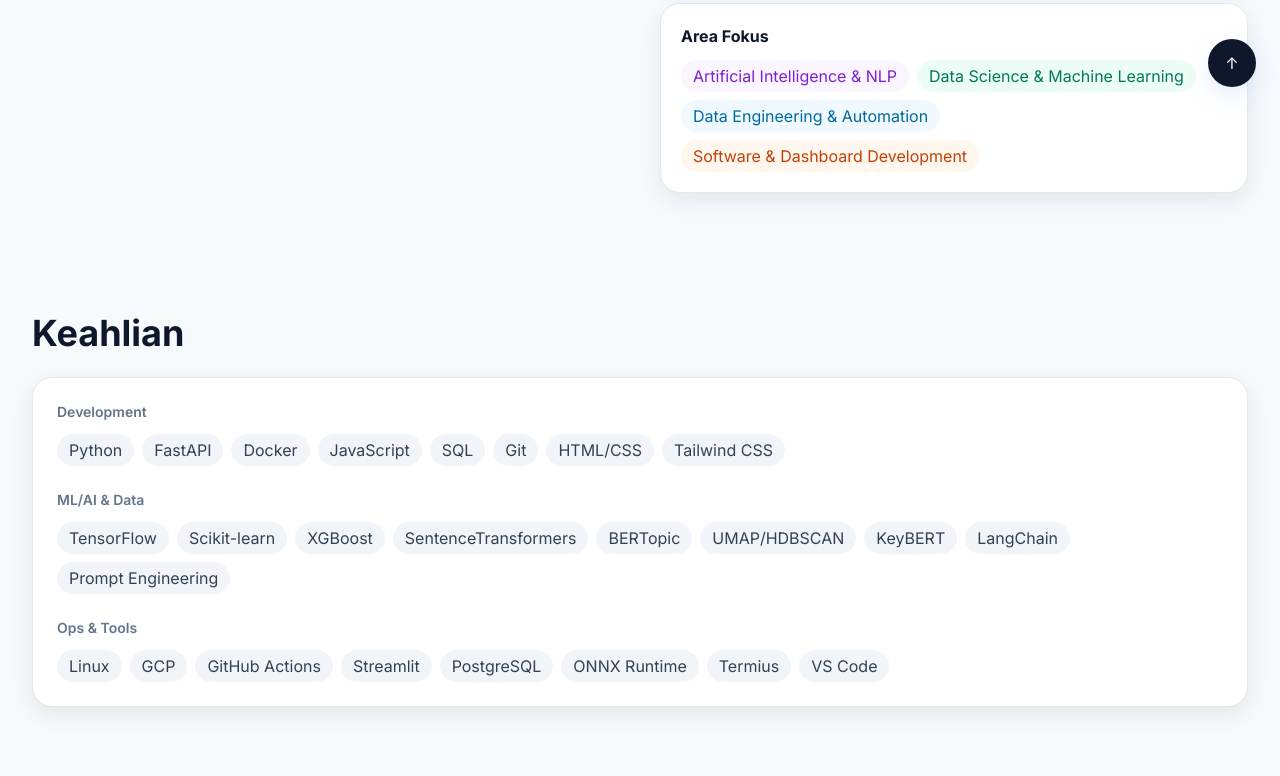
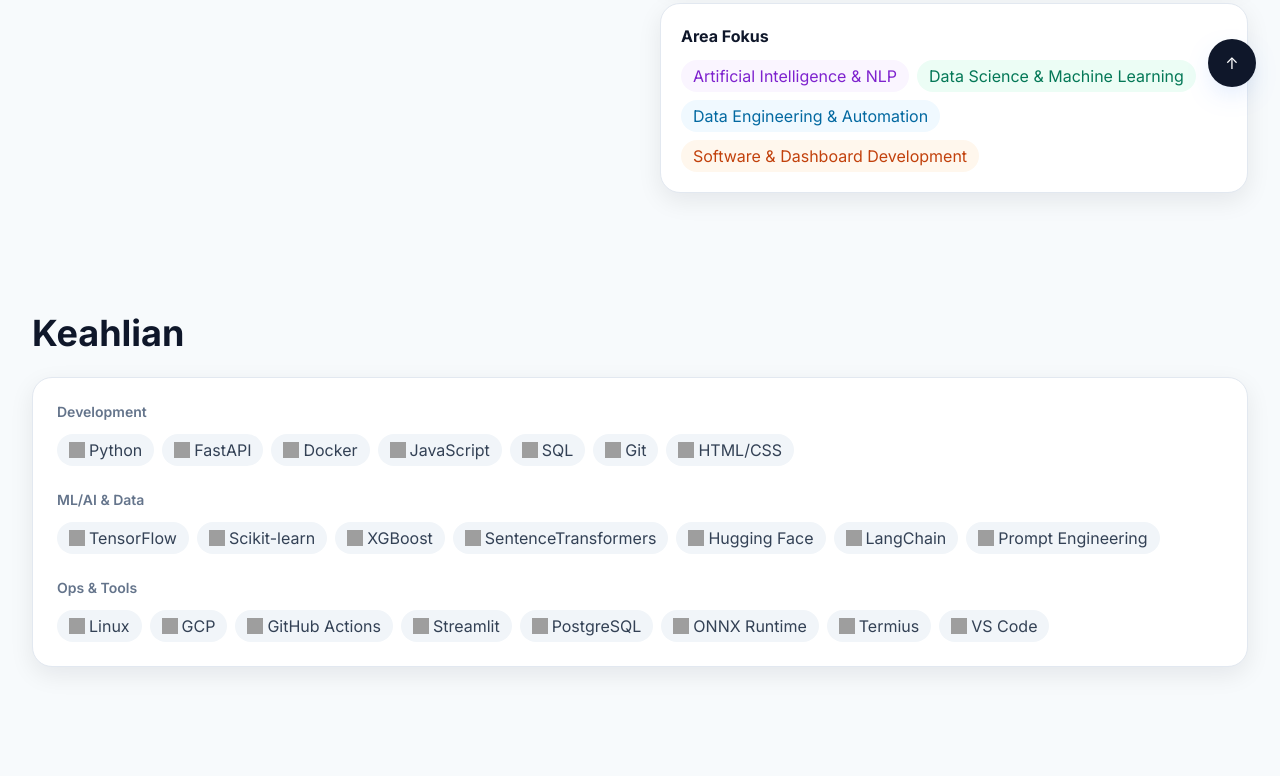
Before and after one commit to Hamzah1302/website-portofolio, a plain HTML site: page index.html in a window 1280 px wide. Shown: the part 689-1465 px from the top of the page. Drawn offline with nearby package versions, Linux system fonts and the light colour scheme; grey boxes are pictures that could not be loaded.

Commit message:
fix Prompt Engineering icon with OpenAI logo from Wikimedia

```diff
--- a/index.html
+++ b/index.html
@@ -92,7 +92,7 @@
           <p class="mt-3 text-xl font-semibold">Muhamad Hamzah</p>
           <p class="mt-4 text-slate-600 dark:text-slate-400 max-w-xl">
             Membangun solusi berbasis data yang skalabel: ETL → Modeling (NLP/ML) → Deployment (FastAPI/Docker).
-            Saat ini magang di <b>NoLimit Indonesia</b>, Founder <b>CiptaMuda AI</b>, dan Lead proyek <b>StuntLytics</b>.
+            Saat ini magang di NoLimit Indonesia, Founder CiptaMuda AI, dan Lead proyek StuntLytics.
           </p>
 
           <!-- CTA -->
@@ -114,6 +114,10 @@
           </a>
           <a href="https://www.linkedin.com/in/muhamad-hamzah-b25b85281/" target="_blank" class="px-4 py-2 rounded-lg border inline-flex items-center gap-2 text-[15px] border-slate-300 dark:border-slate-700 hover:bg-black/5 dark:hover:bg-white/10">
             <img src="https://cdn.jsdelivr.net/gh/devicons/devicon/icons/linkedin/linkedin-original.svg" class="h-4 w-4" alt="in"/> LinkedIn
+          </a>
+          <a href="https://github.com/Hamzah1302" target="_blank"
+            class="px-4 py-2 rounded-lg border inline-flex items-center gap-2 text-[15px] border-slate-300 dark:border-slate-700 hover:bg-black/5 dark:hover:bg-white/10">
+            <img src="https://cdn.jsdelivr.net/gh/devicons/devicon/icons/github/github-original.svg" class="h-4 w-4" alt="GitHub"/> GitHub
           </a>
         </div>
 
@@ -205,6 +209,7 @@
     </section>
 
    <!-- SKILLS -->
+   <!-- SKILLS -->
     <section id="skills" class="py-14">
       <div class="mx-auto max-w-7xl px-4 sm:px-6 lg:px-8">
         <h2 class="text-3xl md:text-4xl font-bold mb-6">Keahlian</h2>
@@ -214,14 +219,27 @@
           <div>
             <p class="text-sm font-semibold text-slate-500 mb-3">Development</p>
             <div class="flex flex-wrap gap-2">
-              <span class="badge">Python</span>
-              <span class="badge">FastAPI</span>
-              <span class="badge">Docker</span>
-              <span class="badge">JavaScript</span>
-              <span class="badge">SQL</span>
-              <span class="badge">Git</span>
-              <span class="badge">HTML/CSS</span>
-              <span class="badge">Tailwind CSS</span>
+              <span class="badge inline-flex items-center gap-1">
+                <img src="https://cdn.jsdelivr.net/gh/devicons/devicon/icons/python/python-original.svg" class="h-4 w-4" alt="Python"> Python
+              </span>
+              <span class="badge inline-flex items-center gap-1">
+                <img src="https://cdn.jsdelivr.net/gh/devicons/devicon/icons/fastapi/fastapi-original.svg" class="h-4 w-4" alt="FastAPI"> FastAPI
+              </span>
+              <span class="badge inline-flex items-center gap-1">
+                <img src="https://cdn.jsdelivr.net/gh/devicons/devicon/icons/docker/docker-original.svg" class="h-4 w-4" alt="Docker"> Docker
+              </span>
+              <span class="badge inline-flex items-center gap-1">
+                <img src="https://cdn.jsdelivr.net/gh/devicons/devicon/icons/javascript/javascript-original.svg" class="h-4 w-4" alt="JavaScript"> JavaScript
+              </span>
+              <span class="badge inline-flex items-center gap-1">
+                <img src="https://cdn.jsdelivr.net/gh/devicons/devicon/icons/postgresql/postgresql-original.svg" class="h-4 w-4" alt="SQL"> SQL
+              </span>
+              <span class="badge inline-flex items-center gap-1">
+                <img src="https://cdn.jsdelivr.net/gh/devicons/devicon/icons/git/git-original.svg" class="h-4 w-4" alt="Git"> Git
+              </span>
+              <span class="badge inline-flex items-center gap-1">
+                <img src="https://cdn.jsdelivr.net/gh/devicons/devicon/icons/html5/html5-original.svg" class="h-4 w-4" alt="HTML/CSS"> HTML/CSS
+              </span>
             </div>
           </div>
 
@@ -229,15 +247,35 @@
           <div>
             <p class="text-sm font-semibold text-slate-500 mb-3">ML/AI & Data</p>
             <div class="flex flex-wrap gap-2">
-              <span class="badge">TensorFlow</span>
-              <span class="badge">Scikit-learn</span>
-              <span class="badge">XGBoost</span>
-              <span class="badge">SentenceTransformers</span>
-              <span class="badge">BERTopic</span>
-              <span class="badge">UMAP/HDBSCAN</span>
-              <span class="badge">KeyBERT</span>
-              <span class="badge">LangChain</span>
-              <span class="badge">Prompt Engineering</span>
+              <span class="badge inline-flex items-center gap-1">
+                <img src="https://cdn.jsdelivr.net/gh/devicons/devicon/icons/tensorflow/tensorflow-original.svg" class="h-4 w-4" alt="TensorFlow"> TensorFlow
+              </span>
+              <span class="badge inline-flex items-center gap-1">
+                <img src="https://cdn.jsdelivr.net/gh/devicons/devicon/icons/scikitlearn/scikitlearn-original.svg" class="h-4 w-4" alt="Scikit-learn"> Scikit-learn
+              </span>
+              <span class="badge inline-flex items-center gap-1">
+                <img src="https://upload.wikimedia.org/wikipedia/commons/6/69/XGBoost_logo.png" class="h-4 w-4" alt="XGBoost"> XGBoost
+              </span>
+              <span class="badge inline-flex items-center gap-1">
+                <img src="https://cdn.jsdelivr.net/gh/devicons/devicon/icons/python/python-original.svg" class="h-4 w-4" alt="SentenceTransformers"> SentenceTransformers
+              </span>
+
+              <!-- Badge baru pengganti BERTopic + UMAP/HDBSCAN + KeyBERT -->
+
+              <span class="badge inline-flex items-center gap-1">
+                <img src="https://huggingface.co/front/assets/huggingface_logo-noborder.svg" class="h-4 w-4" alt="Hugging Face">
+                Hugging Face
+              </span>
+
+
+              <span class="badge inline-flex items-center gap-1">
+                <img src="https://avatars.githubusercontent.com/u/51180324?s=48&v=4" class="h-4 w-4" alt="LangChain"> LangChain
+              </span>
+              <span class="badge inline-flex items-center gap-1">
+                <img src="https://upload.wikimedia.org/wikipedia/commons/4/4d/OpenAI_Logo.svg"
+                    class="h-4 w-4" alt="Prompt Engineering">
+                Prompt Engineering
+              </span>
             </div>
           </div>
 
@@ -245,20 +283,37 @@
           <div>
             <p class="text-sm font-semibold text-slate-500 mb-3">Ops & Tools</p>
             <div class="flex flex-wrap gap-2">
-              <span class="badge">Linux</span>
-              <span class="badge">GCP</span>
-              <span class="badge">GitHub Actions</span>
-              <span class="badge">Streamlit</span>
-              <span class="badge">PostgreSQL</span>
-              <span class="badge">ONNX Runtime</span>
-              <span class="badge">Termius</span>
-              <span class="badge">VS Code</span>
+              <span class="badge inline-flex items-center gap-1">
+                <img src="https://cdn.jsdelivr.net/gh/devicons/devicon/icons/linux/linux-original.svg" class="h-4 w-4" alt="Linux"> Linux
+              </span>
+              <span class="badge inline-flex items-center gap-1">
+                <img src="https://cdn.jsdelivr.net/gh/devicons/devicon/icons/googlecloud/googlecloud-original.svg" class="h-4 w-4" alt="GCP"> GCP
+              </span>
+              <span class="badge inline-flex items-center gap-1">
+                <img src="https://cdn.jsdelivr.net/gh/devicons/devicon/icons/github/github-original.svg" class="h-4 w-4" alt="GitHub Actions"> GitHub Actions
+              </span>
+              <span class="badge inline-flex items-center gap-1">
+                <img src="https://streamlit.io/images/brand/streamlit-mark-color.svg" class="h-4 w-4" alt="Streamlit"> Streamlit
+              </span>
+              <span class="badge inline-flex items-center gap-1">
+                <img src="https://cdn.jsdelivr.net/gh/devicons/devicon/icons/postgresql/postgresql-original.svg" class="h-4 w-4" alt="PostgreSQL"> PostgreSQL
+              </span>
+              <span class="badge inline-flex items-center gap-1">
+                <img src="https://avatars.githubusercontent.com/u/26427485?s=48&v=4" class="h-4 w-4" alt="ONNX Runtime"> ONNX Runtime
+              </span>
+              <span class="badge inline-flex items-center gap-1">
+                <img src="https://avatars.githubusercontent.com/u/4727329?s=48&v=4" class="h-4 w-4" alt="Termius"> Termius
+              </span>
+              <span class="badge inline-flex items-center gap-1">
+                <img src="https://cdn.jsdelivr.net/gh/devicons/devicon/icons/vscode/vscode-original.svg" class="h-4 w-4" alt="VS Code"> VS Code
+              </span>
             </div>
           </div>
 
         </div>
       </div>
     </section>
+
 
 
     <!-- PROJECTS -->
```
